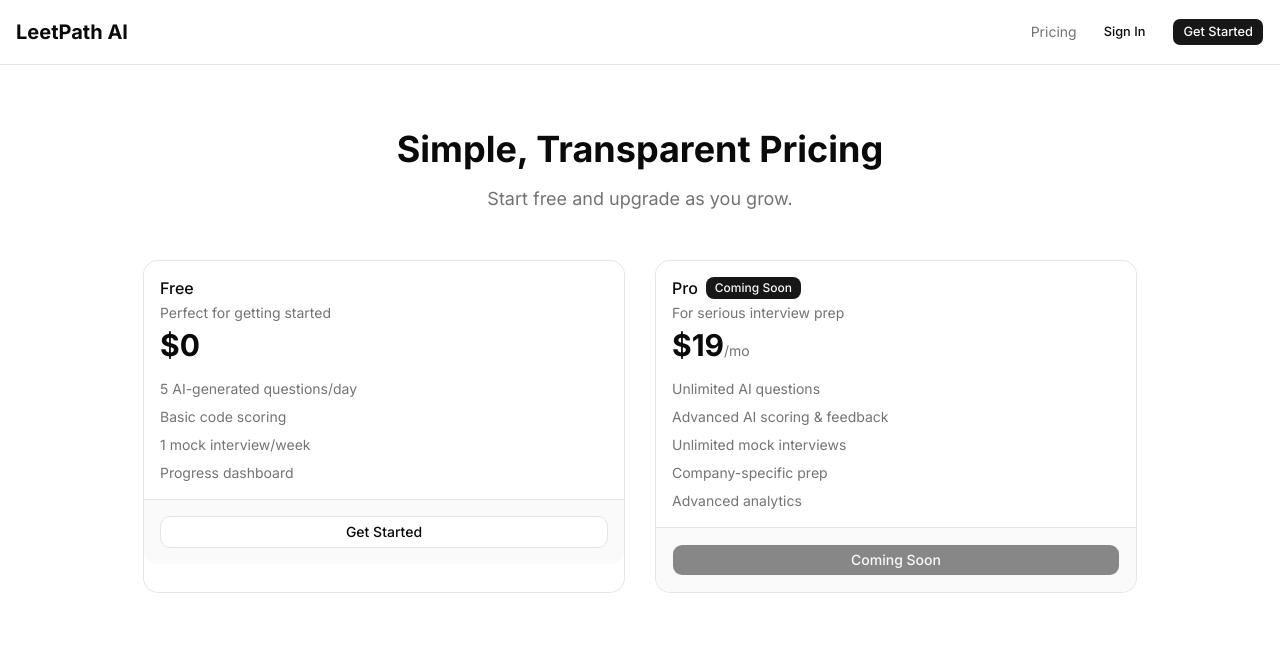
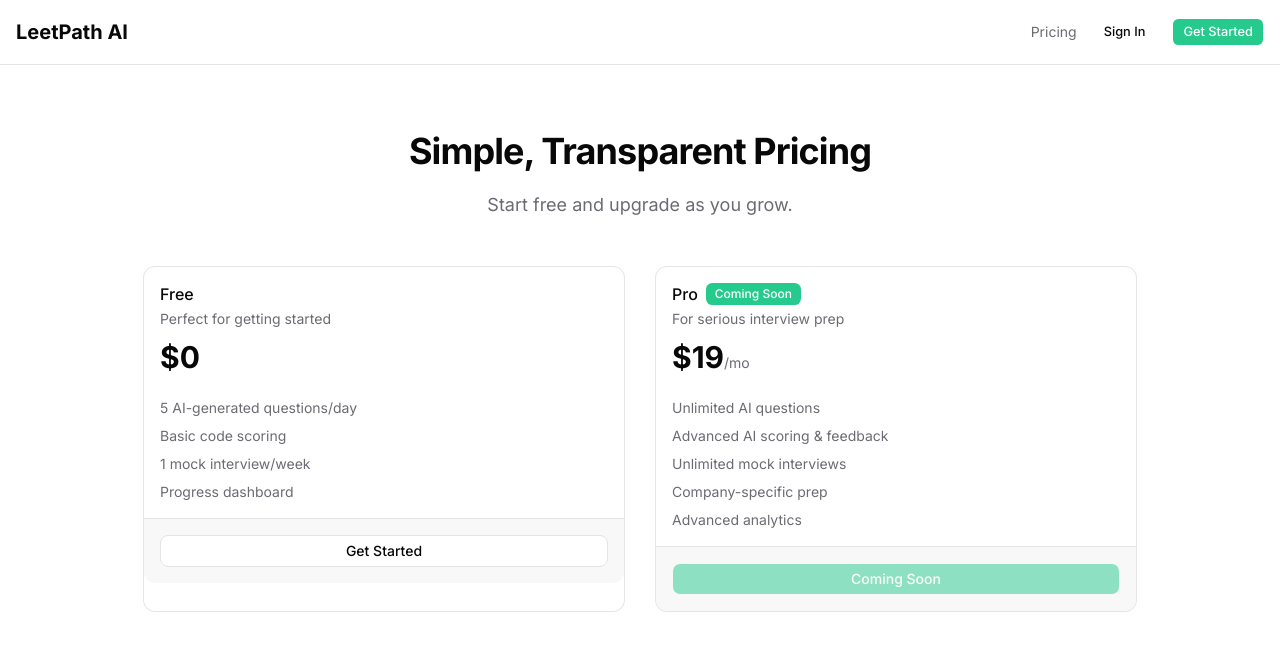
Before and after one commit to amvn-rwt/leetpath-ai, a Next.js app: page /pricing in a window 1280 px wide. Shown: the top 650 px of the page. Built offline with nearby package versions, Linux system fonts and the light colour scheme; no server answers.

Commit message:
chore: add VSCode settings for CSS linting and update color variables in globals.css for improved theming and UI consistency

```diff
--- a/src/app/globals.css
+++ b/src/app/globals.css
@@ -48,72 +48,83 @@
 }
 
 :root {
+  /* Supabase light: clean white surfaces, zinc neutrals */
   --background: oklch(1 0 0);
-  --foreground: oklch(0.145 0 0);
+  --foreground: oklch(0.135 0 0);
   --card: oklch(1 0 0);
-  --card-foreground: oklch(0.145 0 0);
+  --card-foreground: oklch(0.135 0 0);
   --popover: oklch(1 0 0);
-  --popover-foreground: oklch(0.145 0 0);
-  --primary: oklch(0.205 0 0);
-  --primary-foreground: oklch(0.985 0 0);
-  --secondary: oklch(0.97 0 0);
-  --secondary-foreground: oklch(0.205 0 0);
-  --muted: oklch(0.97 0 0);
-  --muted-foreground: oklch(0.556 0 0);
-  --accent: oklch(0.97 0 0);
-  --accent-foreground: oklch(0.205 0 0);
+  --popover-foreground: oklch(0.135 0 0);
+  /* Supabase emerald green — #3ECF8E */
+  --primary: oklch(0.744 0.155 162);
+  --primary-foreground: oklch(1 0 0);
+  --secondary: oklch(0.961 0.002 286);
+  --secondary-foreground: oklch(0.135 0 0);
+  --muted: oklch(0.961 0.002 286);
+  --muted-foreground: oklch(0.531 0.012 286);
+  --accent: oklch(0.961 0.002 286);
+  --accent-foreground: oklch(0.135 0 0);
   --destructive: oklch(0.577 0.245 27.325);
-  --border: oklch(0.922 0 0);
-  --input: oklch(0.922 0 0);
-  --ring: oklch(0.708 0 0);
-  --chart-1: oklch(0.809 0.105 251.813);
-  --chart-2: oklch(0.623 0.214 259.815);
-  --chart-3: oklch(0.546 0.245 262.881);
-  --chart-4: oklch(0.488 0.243 264.376);
-  --chart-5: oklch(0.424 0.199 265.638);
-  --radius: 0.625rem;
-  --sidebar: oklch(0.985 0 0);
-  --sidebar-foreground: oklch(0.145 0 0);
-  --sidebar-primary: oklch(0.205 0 0);
-  --sidebar-primary-foreground: oklch(0.985 0 0);
-  --sidebar-accent: oklch(0.97 0 0);
-  --sidebar-accent-foreground: oklch(0.205 0 0);
-  --sidebar-border: oklch(0.922 0 0);
-  --sidebar-ring: oklch(0.708 0 0);
+  /* zinc-200 border */
+  --border: oklch(0.919 0.004 286);
+  --input: oklch(0.919 0.004 286);
+  --ring: oklch(0.744 0.155 162);
+  /* Tech-forward chart palette */
+  --chart-1: oklch(0.744 0.155 162);
+  --chart-2: oklch(0.70 0.12 185);
+  --chart-3: oklch(0.74 0.10 210);
+  --chart-4: oklch(0.62 0.15 230);
+  --chart-5: oklch(0.58 0.18 280);
+  --radius: 0.5rem;
+  /* Sidebar: faint off-white — #FAFAFA */
+  --sidebar: oklch(0.984 0 0);
+  --sidebar-foreground: oklch(0.135 0 0);
+  --sidebar-primary: oklch(0.744 0.155 162);
+  --sidebar-primary-foreground: oklch(0.135 0 0);
+  --sidebar-accent: oklch(0.961 0.002 286);
+  --sidebar-accent-foreground: oklch(0.135 0 0);
+  --sidebar-border: oklch(0.919 0.004 286);
+  --sidebar-ring: oklch(0.744 0.155 162);
 }
 
 .dark {
-  --background: oklch(0.145 0 0);
-  --foreground: oklch(0.985 0 0);
-  --card: oklch(0.205 0 0);
-  --card-foreground: oklch(0.985 0 0);
-  --popover: oklch(0.205 0 0);
-  --popover-foreground: oklch(0.985 0 0);
-  --primary: oklch(0.922 0 0);
-  --primary-foreground: oklch(0.205 0 0);
-  --secondary: oklch(0.269 0 0);
-  --secondary-foreground: oklch(0.985 0 0);
-  --muted: oklch(0.269 0 0);
-  --muted-foreground: oklch(0.708 0 0);
-  --accent: oklch(0.269 0 0);
-  --accent-foreground: oklch(0.985 0 0);
+  /* Supabase dark: deep near-black, #171717 base */
+  --background: oklch(0.135 0 0);
+  --foreground: oklch(0.938 0 0);
+  --card: oklch(0.163 0 0);
+  --card-foreground: oklch(0.938 0 0);
+  --popover: oklch(0.163 0 0);
+  --popover-foreground: oklch(0.938 0 0);
+  /* Same emerald green — readable on dark */
+  --primary: oklch(0.744 0.155 162);
+  --primary-foreground: oklch(1 0 0);
+  --secondary: oklch(0.205 0 0);
+  --secondary-foreground: oklch(0.938 0 0);
+  --muted: oklch(0.205 0 0);
+  /* zinc-400 muted text */
+  --muted-foreground: oklch(0.68 0.008 286);
+  --accent: oklch(0.22 0 0);
+  --accent-foreground: oklch(0.938 0 0);
   --destructive: oklch(0.704 0.191 22.216);
-  --border: oklch(1 0 0 / 10%);
-  --input: oklch(1 0 0 / 15%);
-  --ring: oklch(0.556 0 0);
-  --chart-1: oklch(0.809 0.105 251.813);
-  --chart-2: oklch(0.623 0.214 259.815);
-  --chart-3: oklch(0.546 0.245 262.881);
-  --chart-4: oklch(0.488 0.243 264.376);
-  --chart-5: oklch(0.424 0.199 265.638);
-  --sidebar: oklch(0.205 0 0);
-  --sidebar-foreground: oklch(0.985 0 0);
-  --sidebar-primary: oklch(0.488 0.243 264.376);
-  --sidebar-primary-foreground: oklch(0.985 0 0);
-  --sidebar-accent: oklch(0.269 0 0);
-  --sidebar-accent-foreground: oklch(0.985 0 0);
-  --sidebar-border: oklch(1 0 0 / 10%);
-  --sidebar-ring: oklch(0.556 0 0);
+  /* zinc-800 border */
+  --border: oklch(0.21 0.008 286);
+  --input: oklch(0.235 0.005 286);
+  --ring: oklch(0.744 0.155 162);
+  /* Same chart hues, adjusted for dark */
+  --chart-1: oklch(0.744 0.155 162);
+  --chart-2: oklch(0.72 0.12 185);
+  --chart-3: oklch(0.76 0.10 210);
+  --chart-4: oklch(0.65 0.15 230);
+  --chart-5: oklch(0.62 0.18 280);
+  /* Sidebar: slightly darker than background — #141414 */
+  --sidebar: oklch(0.115 0 0);
+  --sidebar-foreground: oklch(0.938 0 0);
+  --sidebar-primary: oklch(0.744 0.155 162);
+  --sidebar-primary-foreground: oklch(0.135 0 0);
+  --sidebar-accent: oklch(0.18 0 0);
+  --sidebar-accent-foreground: oklch(0.938 0 0);
+  --sidebar-border: oklch(0.21 0.008 286);
+  --sidebar-ring: oklch(0.744 0.155 162);
 }
 
 @layer base {
@@ -121,9 +132,45 @@
     @apply border-border outline-ring/50;
   }
   body {
-    @apply bg-background text-foreground;
+    @apply bg-background text-foreground text-base leading-normal;
   }
   html {
     @apply font-sans;
   }
+  button {
+    @apply cursor-pointer;
+  }
+
+  /* Heading scale — tight tracking, semibold weight */
+  h1 {
+    @apply text-4xl font-semibold tracking-tight leading-tight;
+  }
+  h2 {
+    @apply text-3xl font-semibold tracking-tight leading-tight;
+  }
+  h3 {
+    @apply text-2xl font-semibold leading-snug;
+  }
+  h4 {
+    @apply text-xl font-semibold leading-snug;
+  }
+  h5 {
+    @apply text-lg font-medium leading-snug;
+  }
+  h6 {
+    @apply text-base font-medium;
+  }
+
+  /* Body */
+  p {
+    @apply leading-relaxed;
+  }
+  small {
+    @apply text-sm text-muted-foreground;
+  }
+
+  /* Code surfaces always use mono */
+  code, kbd, pre {
+    @apply font-mono text-sm;
+  }
 }
--- a/src/components/ui/button.tsx
+++ b/src/components/ui/button.tsx
@@ -10,7 +10,7 @@
   {
     variants: {
       variant: {
-        default: "bg-primary text-primary-foreground [a]:hover:bg-primary/80",
+        default: "bg-primary text-primary-foreground hover:opacity-90",
         outline:
           "border-border bg-background hover:bg-muted hover:text-foreground aria-expanded:bg-muted aria-expanded:text-foreground dark:border-input dark:bg-input/30 dark:hover:bg-input/50",
         secondary:
@@ -23,10 +23,10 @@
       },
       size: {
         default:
-          "h-8 gap-1.5 px-2.5 has-data-[icon=inline-end]:pr-2 has-data-[icon=inline-start]:pl-2",
+          "h-8 gap-1.5 px-3 has-data-[icon=inline-end]:pr-2 has-data-[icon=inline-start]:pl-2",
         xs: "h-6 gap-1 rounded-[min(var(--radius-md),10px)] px-2 text-xs in-data-[slot=button-group]:rounded-lg has-data-[icon=inline-end]:pr-1.5 has-data-[icon=inline-start]:pl-1.5 [&_svg:not([class*='size-'])]:size-3",
         sm: "h-7 gap-1 rounded-[min(var(--radius-md),12px)] px-2.5 text-[0.8rem] in-data-[slot=button-group]:rounded-lg has-data-[icon=inline-end]:pr-1.5 has-data-[icon=inline-start]:pl-1.5 [&_svg:not([class*='size-'])]:size-3.5",
-        lg: "h-9 gap-1.5 px-2.5 has-data-[icon=inline-end]:pr-3 has-data-[icon=inline-start]:pl-3",
+        lg: "h-10 gap-2 px-5 text-base has-data-[icon=inline-end]:pr-4 has-data-[icon=inline-start]:pl-4",
         icon: "size-8",
         "icon-xs":
           "size-6 rounded-[min(var(--radius-md),10px)] in-data-[slot=button-group]:rounded-lg [&_svg:not([class*='size-'])]:size-3",
```
